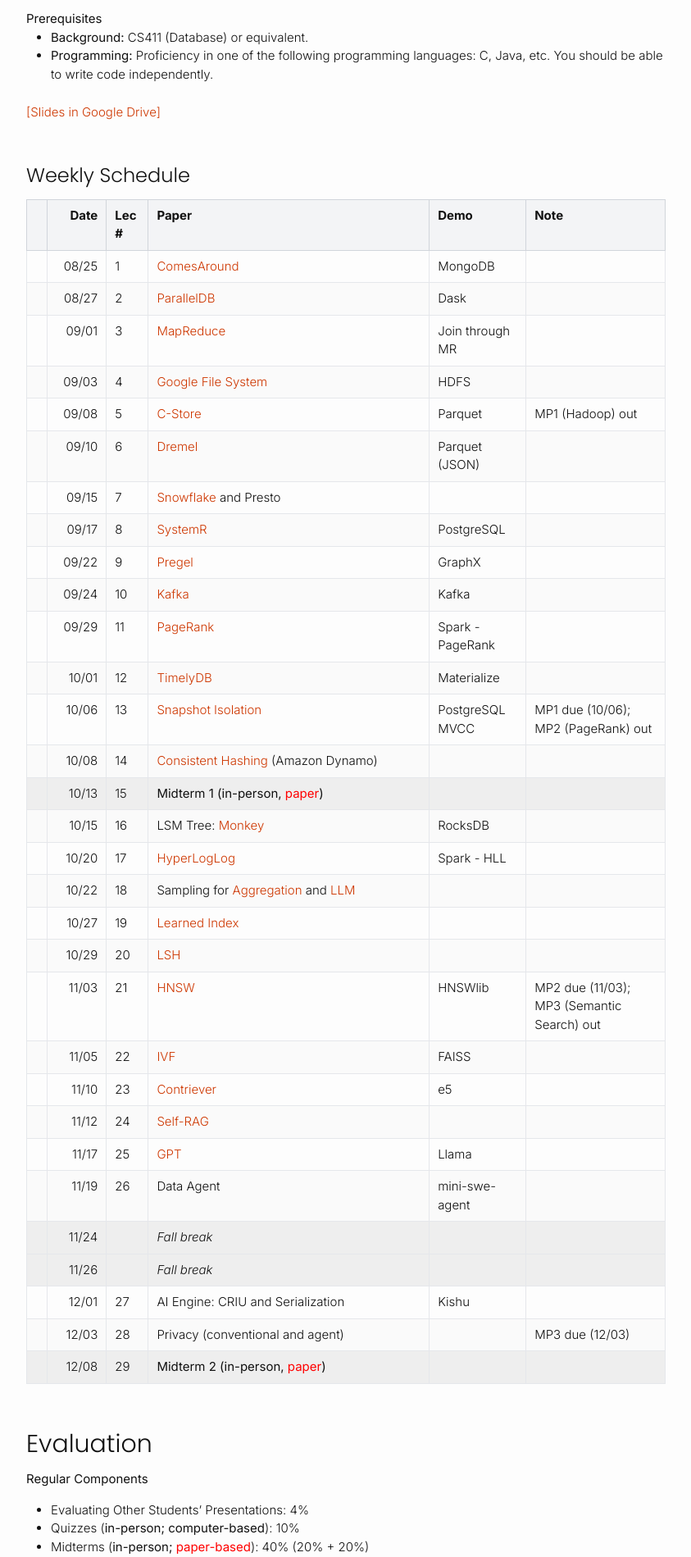
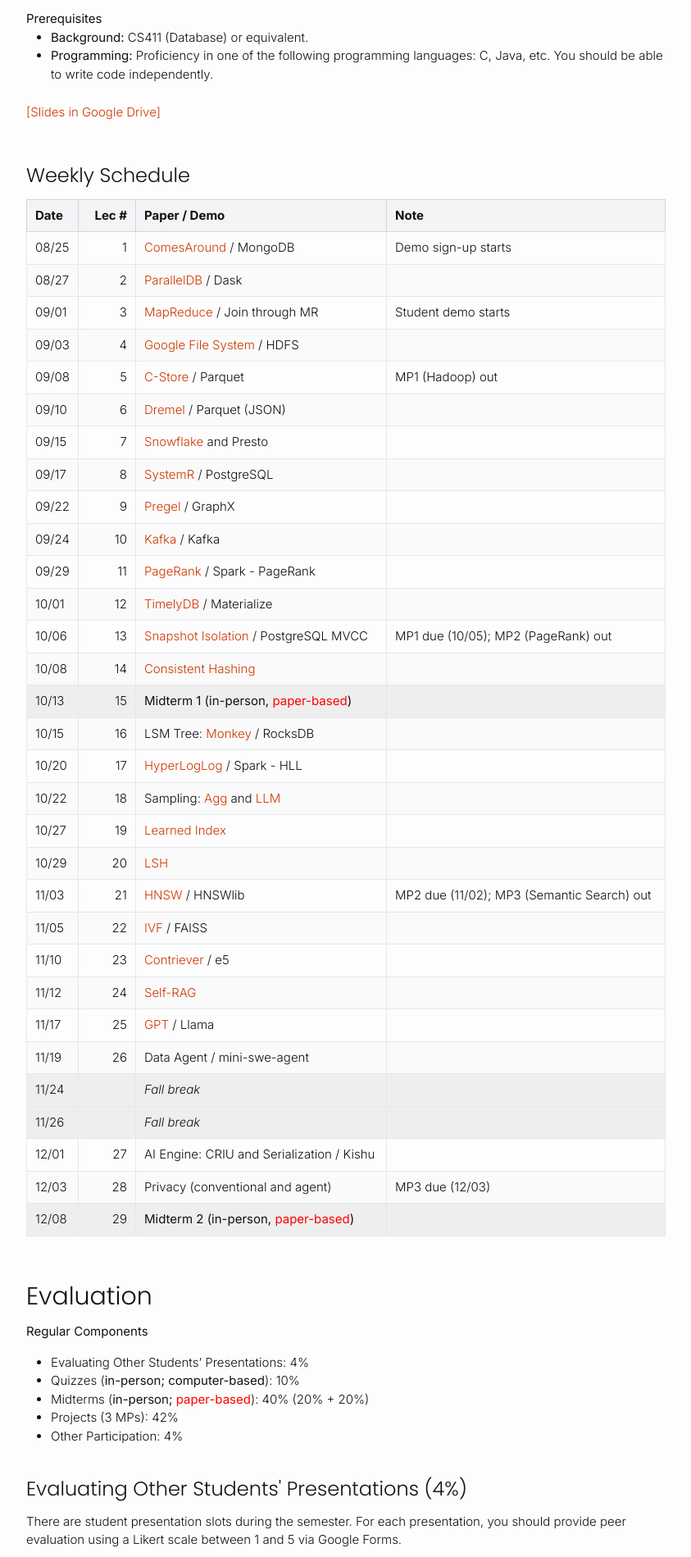
Before and after one commit to pyongjoo/pyongjoo.github.io, a Jekyll site: the page built from teaching/fall2026/cs511.md, in a window 1280 px wide. Shown: the part 491-2390 px from the top of the page at 82% size, without its empty margins (218-1061 px from the left). Built offline with Jekyll 4.4.1, drawn with Linux system fonts in a browser that asks for light colours.

```diff
--- a/_sass/whiteglass/_layout.scss
+++ b/_sass/whiteglass/_layout.scss
@@ -278,15 +278,27 @@
     border-color: #d1d5db;
   }
 
+  th:nth-child(1),
+  td:nth-child(1) {
+    width: 70px;
+  }
+
   th:nth-child(2),
   td:nth-child(2) {
-    width: 72px;
+    min-width: 70px;
     text-align: center;
+  }
+
+  th:nth-child(3),
+  td:nth-child(3) {
+    width: 55%;
+    min-width: 250px;
   }
 
   th:nth-child(4),
   td:nth-child(4) {
-    width: 44%;
+    width: auto;
+    min-width: 340px;
   }
 
   tbody tr:nth-child(even) {
--- a/teaching/fall2026/cs511.md
+++ b/teaching/fall2026/cs511.md
@@ -45,39 +45,39 @@
 
 <div class="course-schedule-md"></div>
 
-|| Date | Lec # | Paper | Demo | Note |
-|| --- | ---: | --- | --- | --- |
-|| 08/25 | 1 | [ComesAround](https://www-cs.stanford.edu/people/chrismre/cs345/rl/datamodel.pdf) | MongoDB |  |
-|| 08/27 | 2 | [ParallelDB](https://lipyeow.github.io/home/teaching/ics421/2010spr/dewittgray92.pdf) | Dask |  |
-|| 09/01 | 3 | [MapReduce](https://people.eecs.berkeley.edu/~bh/61a-pages/Volume2/mapreduce-osdi04.pdf) | Join through MR |  |
-|| 09/03 | 4 | [Google File System](https://courses.cs.vt.edu/cs5204/fall05-gback/papers/p29-ghemawat.pdf) | HDFS |  |
-|| 09/08 | 5 | [C-Store](https://www.vldb.org/archives/website/2005/program/paper/thu/p553-stonebraker.pdf) | Parquet | MP1 (Hadoop) out |
-|| 09/10 | 6 | [Dremel](https://15799.courses.cs.cmu.edu/fall2013/static/papers/p330-melnik.pdf) | Parquet (JSON) |  |
-|| 09/15 | 7 | [Snowflake](https://www.snowflake.com/wp-content/uploads/2019/06/Snowflake_SIGMOD.pdf) and Presto |  |  |
-|| 09/17 | 8 | [SystemR](https://cs.brown.edu/courses/cs295-11/2006/AccessPath.pdf) | PostgreSQL |  |
-|| 09/22 | 9 | [Pregel](https://www.cs.ucdavis.edu/~amenta/f15/pregel.pdf) | GraphX |  |
-|| 09/24 | 10 | [Kafka](https://pages.cs.wisc.edu/~akella/CS744/F17/838-CloudPapers/Kafka.pdf) | Kafka |  |
-|| 09/29 | 11 | [PageRank](http://ilpubs.stanford.edu:8090/422/1/1999-66.pdf) | Spark - PageRank |  |
-|| 10/01 | 12 | [TimelyDB](https://www.cs.princeton.edu/courses/archive/fall22/cos418/papers/naiad.pdf) | Materialize |  |
-|| 10/06 | 13 | [Snapshot Isolation](https://www.vldb.org/conf/2006/p715-daudjee.pdf) | PostgreSQL MVCC | MP1 due (10/06); MP2 (PageRank) out |
-|| 10/08 | 14 | [Consistent Hashing](https://www.allthingsdistributed.com/files/amazon-dynamo-sosp2007.pdf) (Amazon Dynamo) |  |  |
-|| 10/13 | 15 | **Midterm 1 (in-person, <span style="color: red;">paper</span>)** |  |  |
-|| 10/15 | 16 | LSM Tree: [Monkey](https://stratos.seas.harvard.edu/files/stratos/files/monkeykeyvaluestore.pdf) | RocksDB |  |
-|| 10/20 | 17 | [HyperLogLog](https://dmtcs.episciences.org/3545/pdf) | Spark - HLL |  |
-|| 10/22 | 18 | Sampling for [Aggregation](https://dsf.berkeley.edu/papers/sigmod97-online.pdf) and [LLM](http://sites.computer.org/debull/A26jun/p76.pdf) |  |  |
-|| 10/27 | 19 | [Learned Index](https://courses.cs.washington.edu/courses/csep544/21sp/papers/kraska-case-for-learned-index-sigmod-2018.pdf) |  |  |
-|| 10/29 | 20 | [LSH](https://www.cs.princeton.edu/courses/archive/spr04/cos598B/bib/CharikarEstim.pdf) |  |  |
-|| 11/03 | 21 | [HNSW](https://arxiv.org/pdf/1603.09320.pdf) | HNSWlib | MP2 due (11/03); MP3 (Semantic Search) out |
-|| 11/05 | 22 | [IVF](https://inria.hal.science/inria-00514462v2/document) | FAISS |  |
-|| 11/10 | 23 | [Contriever](https://arxiv.org/pdf/2112.09118.pdf) | e5 |  |
-|| 11/12 | 24 | [Self-RAG](https://arxiv.org/pdf/2310.11511.pdf) |  |  |
-|| 11/17 | 25 | [GPT](https://cdn.openai.com/research-covers/language-unsupervised/language_understanding_paper.pdf) | Llama |  |
-|| 11/19 | 26 | Data Agent | mini-swe-agent |  |
-|| 11/24 |  | *Fall break* |  |  |
-|| 11/26 |  | *Fall break* |  |  |
-|| 12/01 | 27 | AI Engine: CRIU and Serialization | Kishu |  |
-|| 12/03 | 28 | Privacy (conventional and agent) |  | MP3 due (12/03) |
-|| 12/08 | 29 | **Midterm 2 (in-person, <span style="color: red;">paper</span>)** |  |  |
+| Date | Lec # | Paper / Demo | Note |
+| --- | ---: | -------------------------------- | --- |
+| 08/25 | 1 | [ComesAround](https://www-cs.stanford.edu/people/chrismre/cs345/rl/datamodel.pdf) / MongoDB | Demo sign-up starts |
+| 08/27 | 2 | [ParallelDB](https://lipyeow.github.io/home/teaching/ics421/2010spr/dewittgray92.pdf) / Dask |  |
+| 09/01 | 3 | [MapReduce](https://people.eecs.berkeley.edu/~bh/61a-pages/Volume2/mapreduce-osdi04.pdf) / Join through MR | Student demo starts |
+| 09/03 | 4 | [Google File System](https://courses.cs.vt.edu/cs5204/fall05-gback/papers/p29-ghemawat.pdf) / HDFS |  |
+| 09/08 | 5 | [C-Store](https://www.vldb.org/archives/website/2005/program/paper/thu/p553-stonebraker.pdf) / Parquet | MP1 (Hadoop) out |
+| 09/10 | 6 | [Dremel](https://15799.courses.cs.cmu.edu/fall2013/static/papers/p330-melnik.pdf) / Parquet (JSON) |  |
+| 09/15 | 7 | [Snowflake](https://www.snowflake.com/wp-content/uploads/2019/06/Snowflake_SIGMOD.pdf) and Presto |  |
+| 09/17 | 8 | [SystemR](https://cs.brown.edu/courses/cs295-11/2006/AccessPath.pdf) / PostgreSQL |  |
+| 09/22 | 9 | [Pregel](https://www.cs.ucdavis.edu/~amenta/f15/pregel.pdf) / GraphX |  |
+| 09/24 | 10 | [Kafka](https://pages.cs.wisc.edu/~akella/CS744/F17/838-CloudPapers/Kafka.pdf) / Kafka |  |
+| 09/29 | 11 | [PageRank](http://ilpubs.stanford.edu:8090/422/1/1999-66.pdf) / Spark - PageRank |  |
+| 10/01 | 12 | [TimelyDB](https://www.cs.princeton.edu/courses/archive/fall22/cos418/papers/naiad.pdf) / Materialize |  |
+| 10/06 | 13 | [Snapshot Isolation](https://www.vldb.org/conf/2006/p715-daudjee.pdf) / PostgreSQL MVCC | MP1 due (10/05); MP2 (PageRank) out |
+| 10/08 | 14 | [Consistent Hashing](https://www.allthingsdistributed.com/files/amazon-dynamo-sosp2007.pdf) |  |
+| 10/13 | 15 | **Midterm 1 (in-person, <span style="color: red;">paper-based</span>)** |  |
+| 10/15 | 16 | LSM Tree: [Monkey](https://stratos.seas.harvard.edu/files/stratos/files/monkeykeyvaluestore.pdf) / RocksDB |  |
+| 10/20 | 17 | [HyperLogLog](https://dmtcs.episciences.org/3545/pdf) / Spark - HLL |  |
+| 10/22 | 18 | Sampling: [Agg](https://dsf.berkeley.edu/papers/sigmod97-online.pdf) and [LLM](http://sites.computer.org/debull/A26jun/p76.pdf) |  |
+| 10/27 | 19 | [Learned Index](https://courses.cs.washington.edu/courses/csep544/21sp/papers/kraska-case-for-learned-index-sigmod-2018.pdf) |  |
+| 10/29 | 20 | [LSH](https://www.cs.princeton.edu/courses/archive/spr04/cos598B/bib/CharikarEstim.pdf) |  |
+| 11/03 | 21 | [HNSW](https://arxiv.org/pdf/1603.09320.pdf) / HNSWlib | MP2 due (11/02); MP3 (Semantic Search) out |
+| 11/05 | 22 | [IVF](https://inria.hal.science/inria-00514462v2/document) / FAISS |  |
+| 11/10 | 23 | [Contriever](https://arxiv.org/pdf/2112.09118.pdf) / e5 |  |
+| 11/12 | 24 | [Self-RAG](https://arxiv.org/pdf/2310.11511.pdf) |  |
+| 11/17 | 25 | [GPT](https://cdn.openai.com/research-covers/language-unsupervised/language_understanding_paper.pdf) / Llama |  |
+| 11/19 | 26 | Data Agent / mini-swe-agent |  |
+| 11/24 |  | *Fall break* |  |
+| 11/26 |  | *Fall break* |  |
+| 12/01 | 27 | AI Engine: CRIU and Serialization / Kishu |  |
+| 12/03 | 28 | Privacy (conventional and agent) | MP3 due (12/03) |
+| 12/08 | 29 | **Midterm 2 (in-person, <span style="color: red;">paper-based</span>)** |  |
 
 <!--
 <iframe src="https://docs.google.com/spreadsheets/d/e/2PACX-1vRsMZhKYd0tgXnCTsLWFJLQ4SOzSLdOaZHIweXReQbcd2P7BI3eAYESIsuK5oxNvrKRhTTgk2_Wa8mk/pubhtml?gid=0&amp;single=true&amp;widget=false&amp;headers=false&amp;chrome=false" width="660" height="700"></iframe>
```
